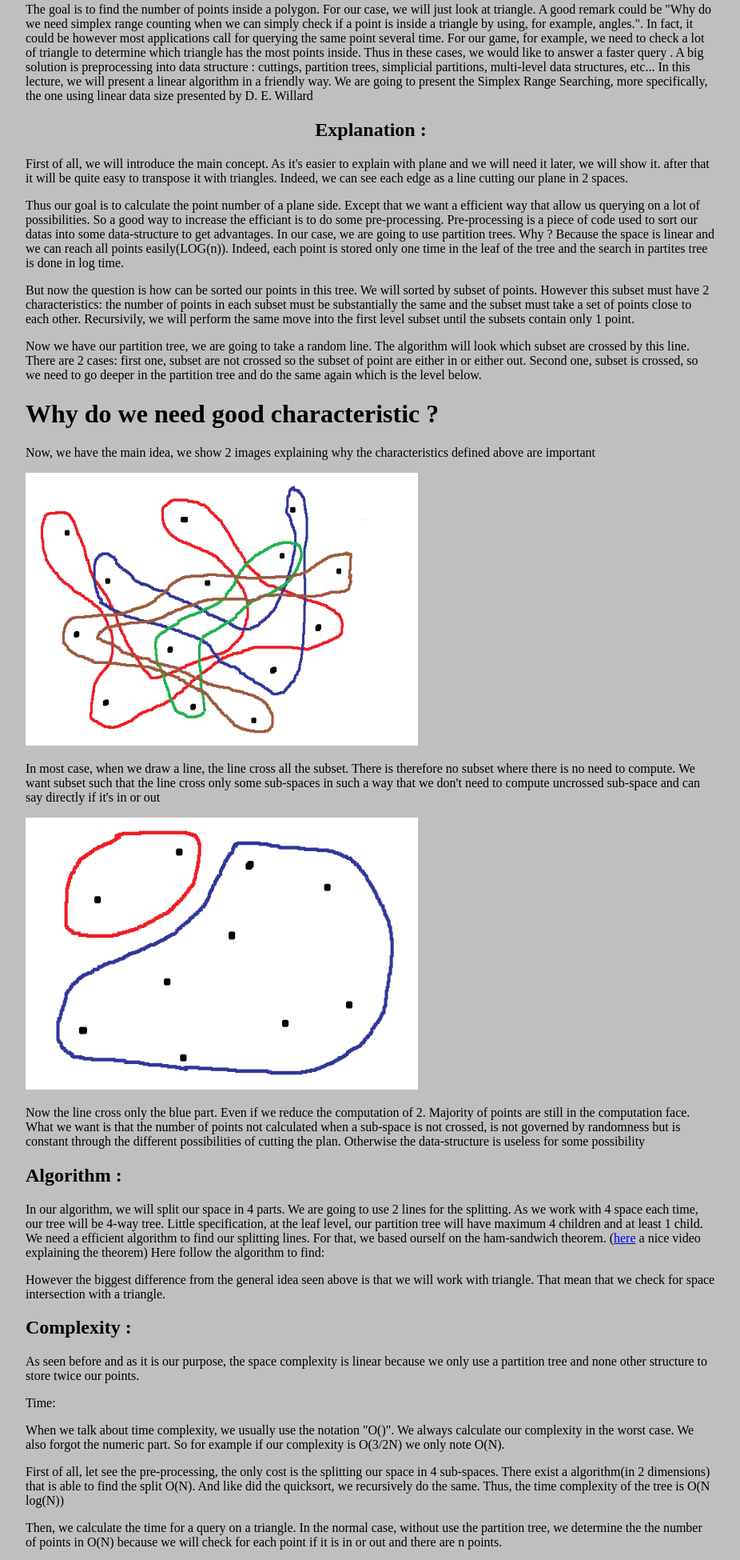
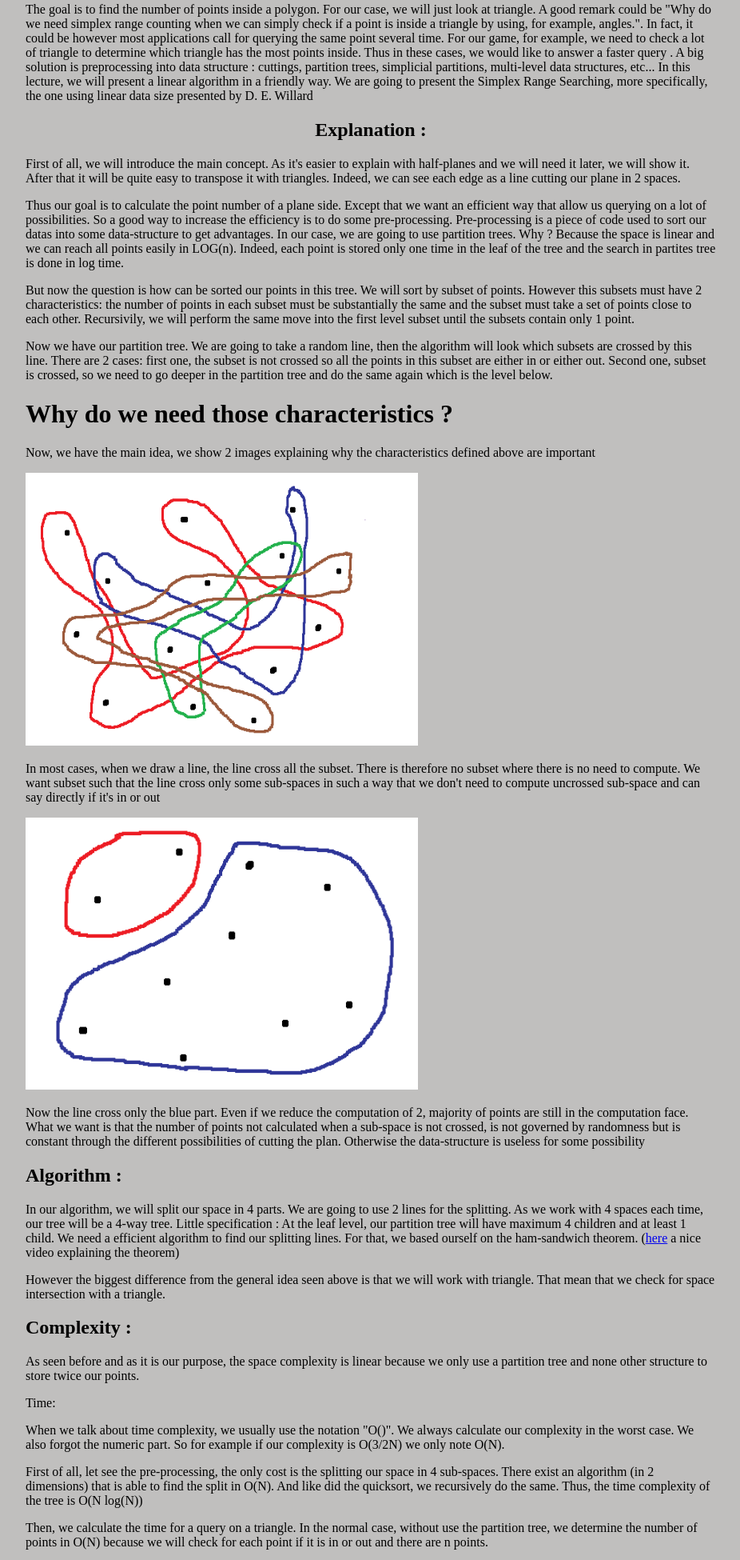
Before and after one commit to yiren1023/ComputalGeometry, a plain HTML site: page page.html in a window 1280 px wide. Shown: the part 216-2166 px from the top of the page at 80% size, without its empty margins (176-1102 px from the left). Drawn offline with nearby package versions, Linux system fonts and the light colour scheme.

Commit message:
Add files via upload

```diff
--- a/page.html
+++ b/page.html
@@ -47,45 +47,44 @@
 
         <h2 class="subtitle">Explanation :</h2>
         <p>First of all, we will introduce the main concept.
-            As it's easier to explain with plane and we will need it later, we will show it.
-            after that it will be quite easy to transpose it with triangles.
+            As it's easier to explain with half-planes and we will need it later, we will show it.
+            After that it will be quite easy to transpose it with triangles.
             Indeed, we can see each edge as a line cutting our plane in 2 spaces. </p>
         <p>Thus our goal is to calculate the point number of a plane side.
-            Except that we want a efficient way that allow us querying on a lot of possibilities.
-             So a good way to increase the efficiant is to do some pre-processing.
+            Except that we want an efficient way that allow us querying on a lot of possibilities.
+             So a good way to increase the efficiency is to do some pre-processing.
              Pre-processing is a piece of code used to sort our datas into some data-structure to get advantages.
             In our case, we are going to use partition trees. Why ?
-            Because the space is linear and we can reach all points easily(LOG(n)).
+            Because the space is linear and we can reach all points easily in LOG(n).
             Indeed, each point is stored only one time in the leaf of the tree and the search in partites tree is done in log time.</p>
         <p>But now the question is how can be sorted our points in this tree.
-            We will sorted by subset of points. However this subset must have 2 characteristics:
+            We will sort by subset of points. However this subsets must have 2 characteristics:
             the number of points in each subset must be substantially the same and the subset must take a set of points close to each other.
             Recursivily, we will perform the same move into the first level subset until the subsets contain only 1 point.</p>
-        <p>Now we have our partition tree, we are going to take a random line. The algorithm will look which subset are crossed by this line.
-            There are 2 cases: first one, subset are not crossed so the subset of point are either in or either out.
+        <p>Now we have our partition tree. We are going to take a random line, then the algorithm will look which subsets are crossed by this line.
+            There are 2 cases: first one, the subset is not crossed so all the points in this subset are either in or either out.
              Second one, subset is crossed, so we need to go deeper in the partition tree and do the same again which is the level below.</p>
-        <h1>Why do we need good characteristic ?</h1>
-        <p>Now, we have the main idea, we show 2 images explaining why the characteristics   defined above are important</p>
+        <h1>Why do we need those characteristics ?</h1>
+        <p>Now, we have the main idea, we show 2 images explaining why the characteristics defined above are important</p>
         <img class="image" src="image/image1.png">
         <p>
-            In most case, when we draw a line, the line cross all the subset.
+            In most cases, when we draw a line, the line cross all the subset.
             There is therefore no subset where there is no need to compute.
             We want subset such that the line cross only some sub-spaces
             in such a way that we don't need to compute uncrossed sub-space and can say directly if it's in or out</p>
         <img class="image" src="image/image2.png">
-        <p>Now the line cross only the blue part. Even if we reduce the computation of 2.
-            Majority of points are still in the computation face.
+        <p>Now the line cross only the blue part. Even if we reduce the computation of 2, majority of points are still in the computation face.
             What we want is that the number of points not calculated when a sub-space is not crossed, is not governed by randomness
             but is constant through the different possibilities of cutting the plan. Otherwise the data-structure is useless for some possibility
             </p>
 
         <h2>Algorithm :</h2>
         <p>In our algorithm, we will split our space in 4 parts. We are going to use 2 lines for the splitting.
-            As we work with 4 space each time, our tree will be 4-way tree.
-            Little specification, at the leaf level, our partition tree will have maximum 4 children and at least 1 child.
+            As we work with 4 spaces each time, our tree will be a 4-way tree.
+            Little specification : At the leaf level, our partition tree will have maximum 4 children and at least 1 child.
             We need a efficient algorithm to find our splitting lines. For that, we based ourself on the ham-sandwich theorem.
             (<a href="https://www.youtube.com/watch?v=YCXmUi56rao" target="_blank">here</a> a nice video explaining the theorem)
-            Here follow the algorithm to find:</p>
+        </p>
         <p>However the biggest difference from the general idea seen above is that we will work with triangle.
             That mean that we check for space intersection with a triangle.</p>
         <h2>Complexity :</h2>
@@ -97,10 +96,10 @@
 
         </p>
         <p>First of all, let see the pre-processing, the only cost is the splitting our space in 4 sub-spaces.
-            There exist a algorithm(in 2 dimensions) that is able to find the split O(N).
+            There exist an algorithm (in 2 dimensions) that is able to find the split in O(N).
             And like did the quicksort, we recursively do the same. Thus, the time complexity of the tree is O(N log(N))</p>
         <p>Then, we calculate the time for a query on a triangle.
-             In the normal case, without use the partition tree, we determine the the number of points in O(N) because we will check for each point
+             In the normal case, without use the partition tree, we determine the number of points in O(N) because we will check for each point
              if it is in or out and there are n points.</p>
         <p>For the half-plane, the time complexity go down to O(N <sup>α</sup>) where α is defined like LOG<sub>3</sub>(4).
             Why ? We have to remark that a half-plane can not cross all 4 sub-spaces.
@@ -108,35 +107,36 @@
             we work maximally with 3 sub-spaces. Thus, the 4 in the log is the number of sub-spaces and the 3 is the maximum of space crossed.
             Now let consider triangles, the complexity become O(N <sup>α</sup> + k).
             I recall that we can see triangle as 3 half-planes(but delimited).
-            But we need to add case when a sub-space is crossed by 2 lines,
-            that's why we have the + k and k is egual to the number of sub-spaces on the same level</p>
+            But we need to add a case when a sub-space is crossed by 2 lines,
+            that's why we have the + k and k is egual to the number of sub-spaces on the same level.</p>
         <h2>Example :</h2>
         <p>We have a set of points S</p>
         <img class="image" src="image/image5.png">
 
-        <p> We split it into 4 spaces with 2 lines. We can see the resulting tree on the right </p>
+        <p> We split it into 4 spaces with 2 lines. We can see the resulting tree on the right. </p>
         <img class="image" src="image/image6.png">
         <img class="imagetree" src="image/tree1.png">
         <p>We perform the same move recusrsively, focusing on the green rectangle.</p>
         <img class="image" src="image/image3.png">
-        <p>Again we find our 2 cutting lines and should get this resulting tree</p>
+        <p>Again we find our 2 cutting lines and should get this resulting tree.</p>
         <img class="image" src="image/image4.png">
         <img class="imagetree" src="image/tree2.png">
-        <p>So on in each subspace until our points are sorted. We should get the following partition tree: </p>
+        <p>So on, in each subspace until our points are sorted. We should get the following partition tree: </p>
         <img id="imagetree3" src="image/tree3.png">
         <p>Now we have our partition tree builded.
             We can start the querying. However, as said above, we want to do it with triangles instead of half-planes.
-            It exactly the same algorithm just a little adapt to see the cutting of subspaces with triangles</p>
+            It is exactly the same algorithm with just a little adapt to see the cutting of subspaces with triangles</p>
         <p>There is a example with 1 triangle.</p>
         <img class="image" src="image/image7.png">
-        <p>We want to know how many points a re inside this triangle. As explained above, we need to see which spaces are touched by the triangle.
-             And recusively we do it again until we step on a leaf and comoute if needed.
-            If we are lucky some part are not crossed and not need to compute it. We just need to see if the space is inside or outside.</p>
+        <p>We want to know how many points are inside this triangle. As explained above, we need to see which spaces are touched by the triangle.
+             And recusively we do it again until we step on a leaf and compute if needed.
+            If we are lucky some parts are not crossed and we not need to compute it. We just need to see if the space is inside or outside.</p>
         <p>Now let take the space top-right as the last time:</p>
         <img class="image" src="image/image8.png">
-        <p>Again we are lucky, not need to compute the 2 right parts. The 2 left parts need to be recursively look at. But that are leaf, so we just need to look if it is inside or outside.
+        <p>Again we are lucky, not need to compute the 2 right parts. The 2 left parts need to be recursively look at. But that are leafs, so we just need to look if it is inside or outside.
             So on until all spaces has been computed and the number of points inside is found.</p>
         <h2>bibliographie</h2>
+        <p>Agarwal, Pankaj K. “Simplex Range Searching and Its Variants: A Review.” A Journey Through Discrete Mathematics. Cham: Springer International Publishing, 2017. 1–30. Web.</p>
         <p>D. E. Willard, Polygon retrieval, SIAM J. Comput., 11 (1982), 149–165.</p>
         <p>Lo, Chi-Yuan, J. Matoušek, and W. Steiger. “Algorithms for Ham-Sandwich Cuts.” Discrete & computational geometry 11.4 (1994): 433–452. Web.</p>
     </div>
```
